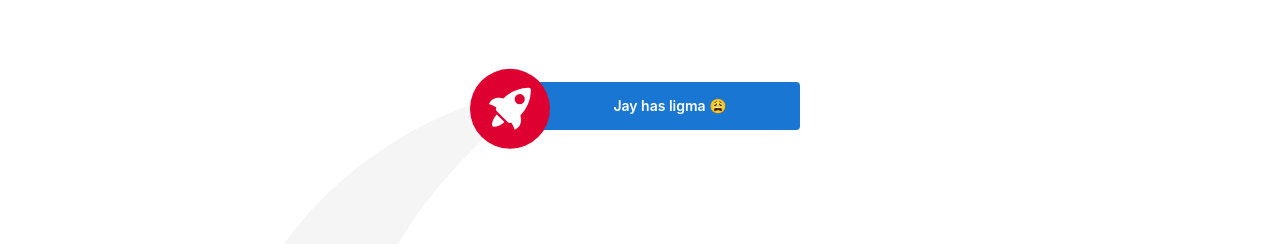
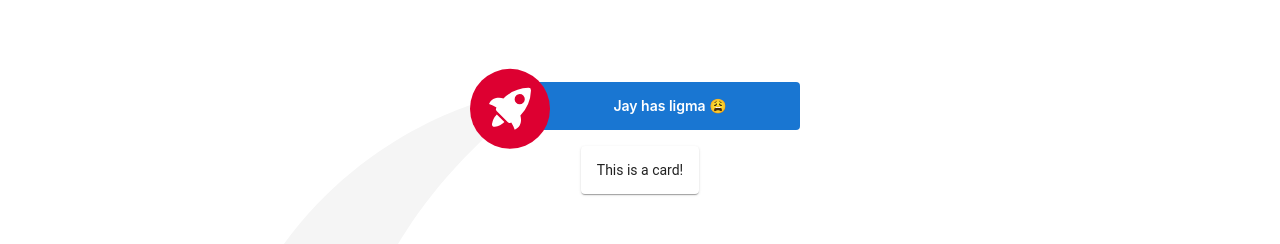
Before and after one commit to tyopoyt/tyopoyt.github.io, an Angular app: page / in a window 1280 px wide. Shown: the top 244 px of the page. Built offline with nearby package versions, Linux system fonts and the light colour scheme.

Commit message:
Set up angular material

```diff
--- a/package.json
+++ b/package.json
@@ -10,11 +10,13 @@
   },
   "private": true,
   "dependencies": {
-    "@angular/animations": "~12.0.4",
+    "@angular/animations": "^12.0.4",
+    "@angular/cdk": "^12.0.4",
     "@angular/common": "~12.0.4",
     "@angular/compiler": "~12.0.4",
     "@angular/core": "~12.0.4",
     "@angular/forms": "~12.0.4",
+    "@angular/material": "^12.0.4",
     "@angular/platform-browser": "~12.0.4",
     "@angular/platform-browser-dynamic": "~12.0.4",
     "@angular/router": "~12.0.4",
--- a/src/app/app.component.html
+++ b/src/app/app.component.html
@@ -23,7 +23,9 @@
       </g>
     </svg>
 
-    <span>Jay has ligma 😩</span>
+    <span>
+      Jay has ligma 😩
+    </span>
 
     <svg id="rocket-smoke" xmlns="http://www.w3.org/2000/svg" width="516.119" height="1083.632" viewBox="0 0 516.119 1083.632">
       <title>Rocket Ship Smoke</title>
@@ -31,6 +33,8 @@
     </svg>
 
   </div>
+
+  <mat-card>This is a card!</mat-card>
 
   <svg id="clouds" xmlns="http://www.w3.org/2000/svg" width="2611.084" height="485.677" viewBox="0 0 2611.084 485.677">
     <title>Gray Clouds Background</title>
--- a/src/index.html
+++ b/src/index.html
@@ -2,7 +2,7 @@
 <html lang="en">
 <head>
   <meta charset="utf-8">
-  <title>{david_crouse}</title>
+  <title>{"name":"david_crouse"}</title>
   <base href="/">
   <meta name="viewport" content="width=device-width, initial-scale=1">
   <link rel="icon" type="image/x-icon" href="favicon.ico">
--- a/src/styles.scss
+++ b/src/styles.scss
@@ -1 +1,2 @@
 /* You can add global styles to this file, and also import other style files */
+@import "~@angular/material/prebuilt-themes/indigo-pink.css";
```
Also changed, not shown: src/app/app.module.ts (+7 -1 lines), 3 other files (tests, documents, lock files or other folders).
